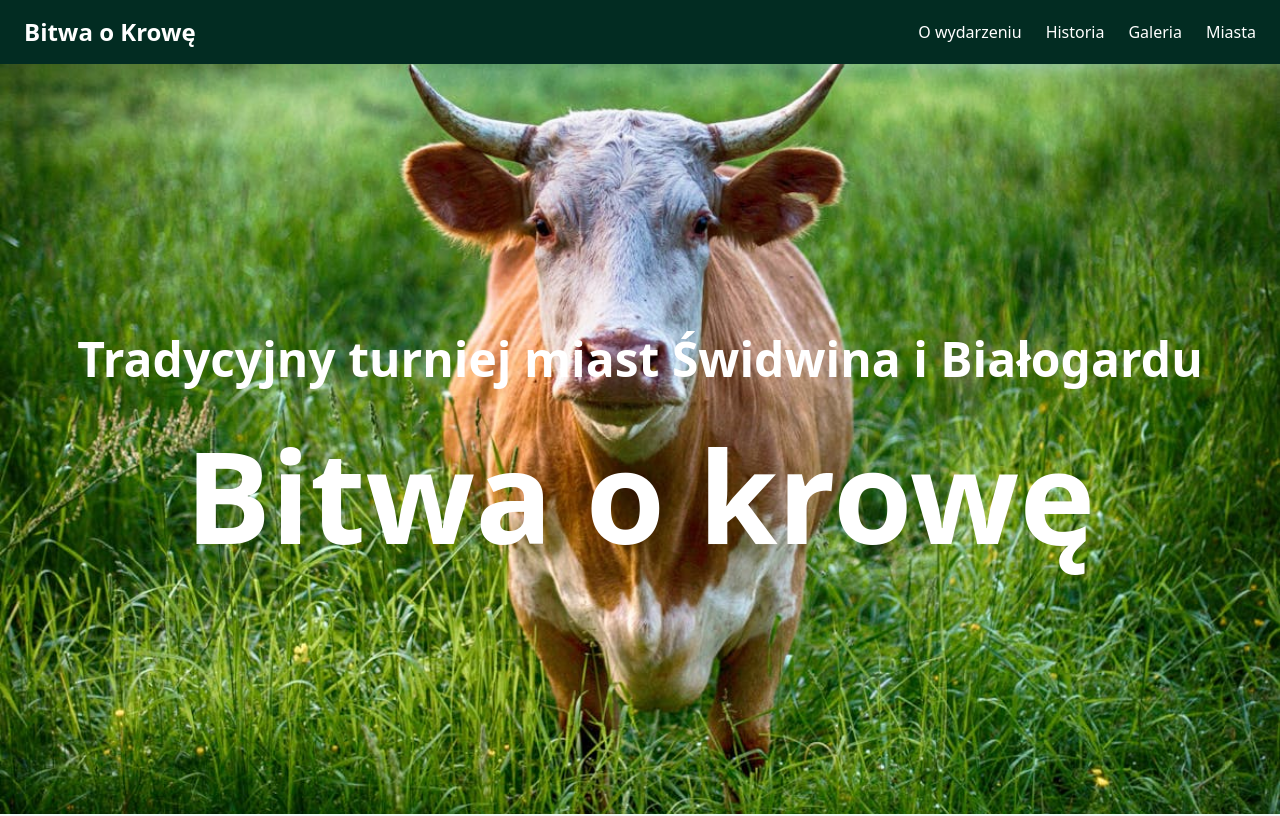
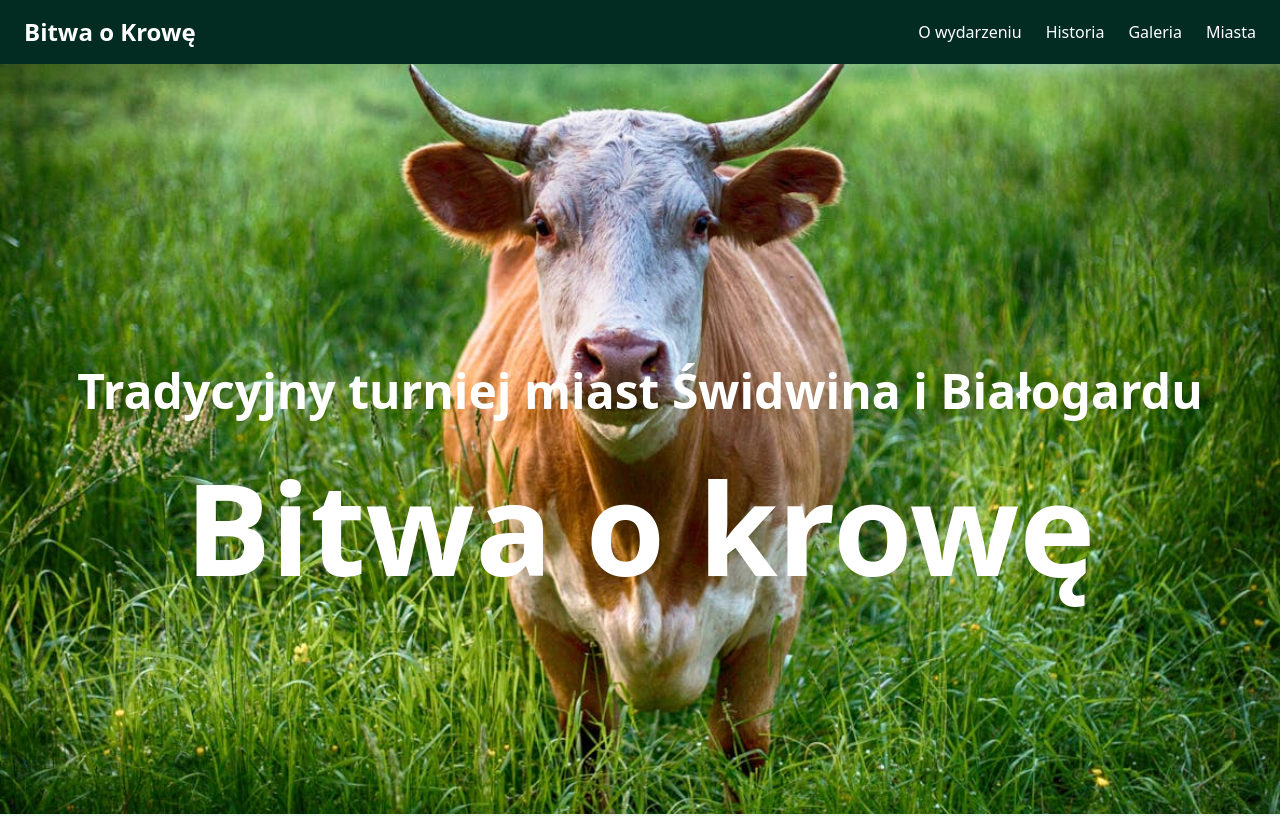
Before and after one commit to PauZiol/Projekt, a plain HTML site: page index.html in a window 1280 px wide. Shown: the top 816 px of the page. Drawn offline with nearby package versions, Linux system fonts and the light colour scheme.

Commit message:
Update index.html

```diff
--- a/index.html
+++ b/index.html
@@ -39,7 +39,7 @@
     		menu.classList.toggle('hidden');
  		}
 	</script>
-	<section class="relative bg-cover bg-center text-white h-[750px] flex items-center flex-col justify-center text-center pt-4" style="background-image: url('bg_cow.jpeg');">
+	<section class="relative bg-cover bg-center text-white h-[750px] flex items-center flex-col justify-center text-center pt-20" style="background-image: url('bg_cow.jpeg');">
 		 <h2 class="text-3xl sm:text-4xl lg:text-5xl font-bold">Tradycyjny turniej miast Świdwina i Białogardu</h2><br><br>
  		 <h1 class="text-5xl sm:text-7xl lg:text-9xl font-bold">Bitwa o krowę</h1>
  	</section>
```
